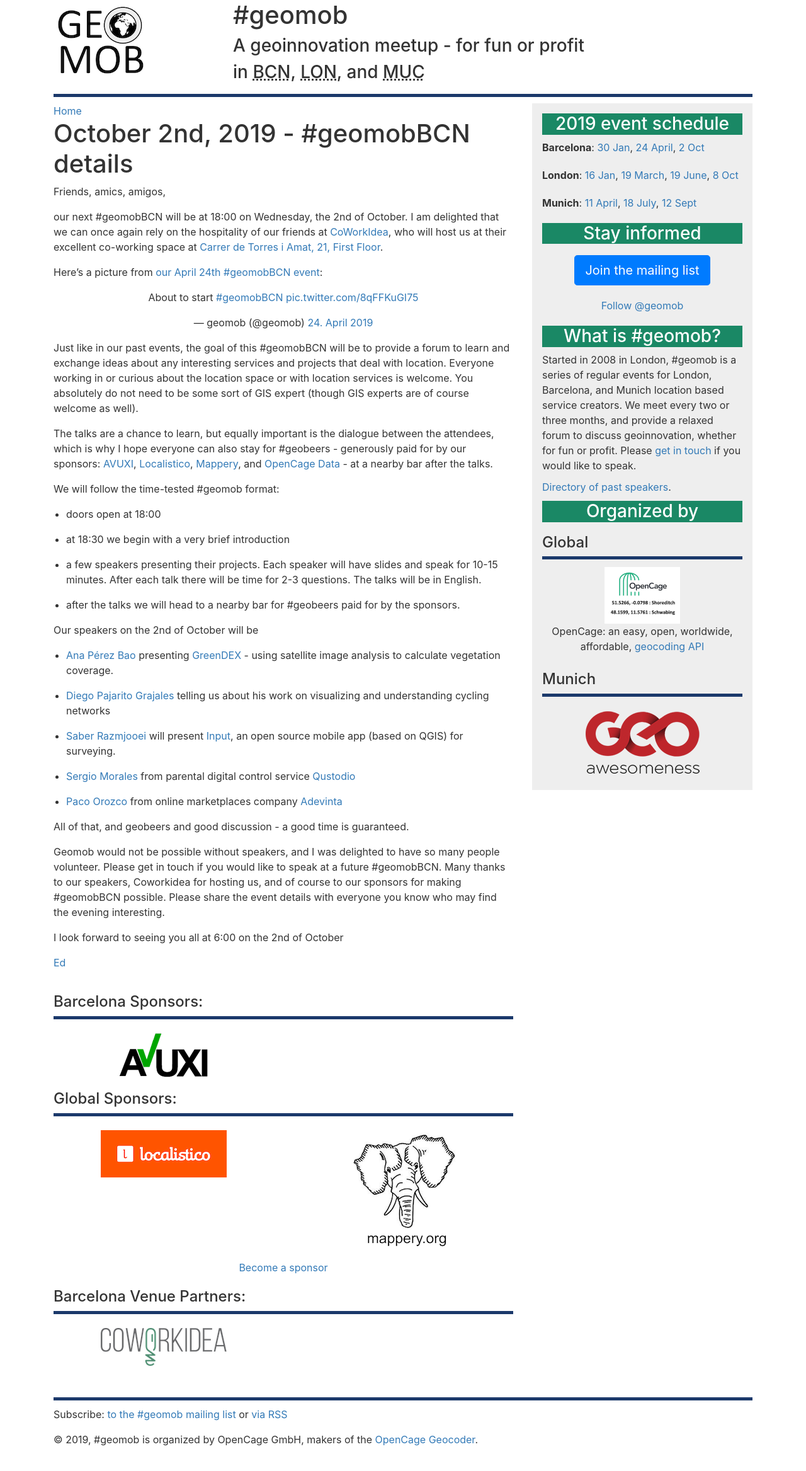
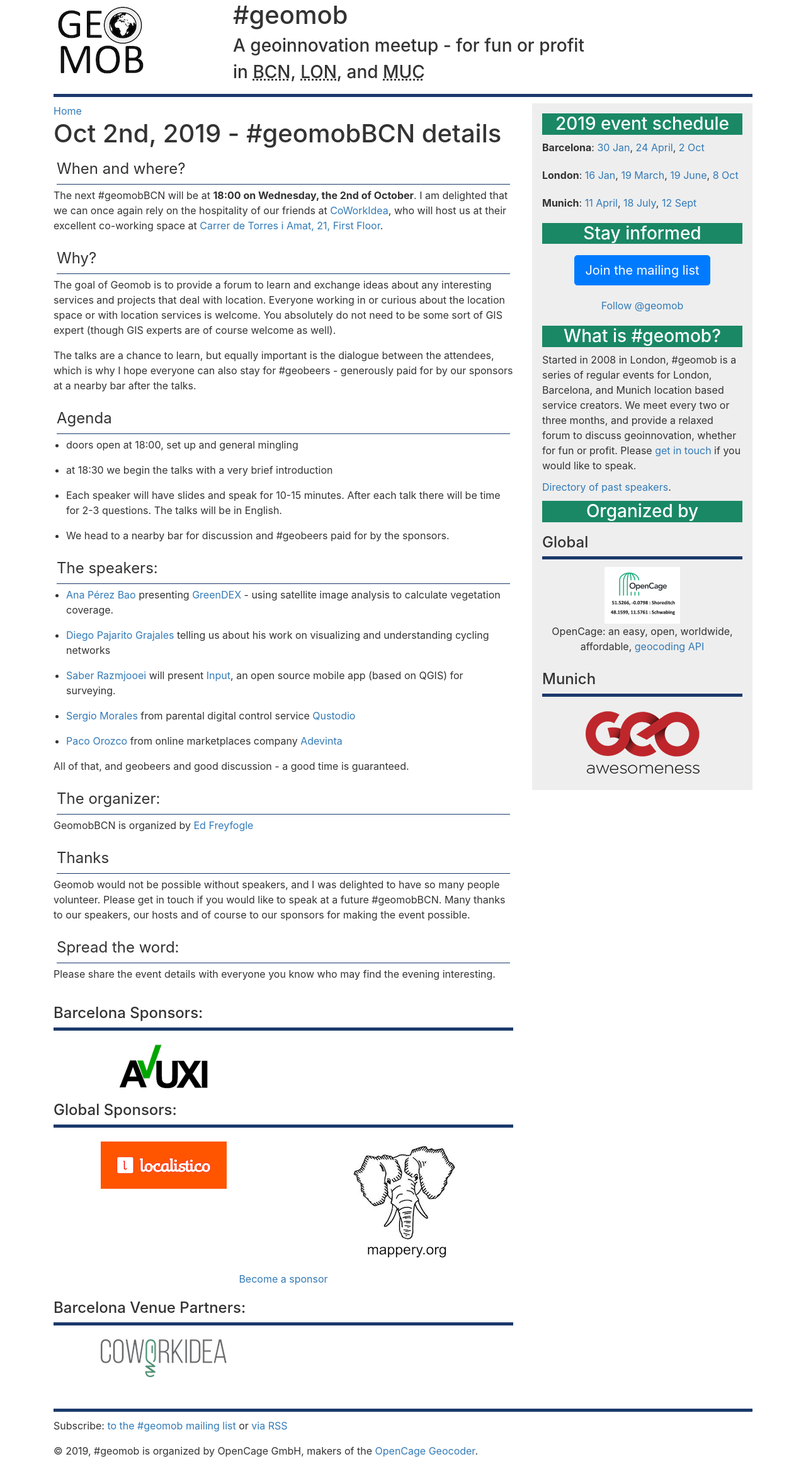
Before and after one commit to geomob/geomob-website, a Jekyll site: the page built from _posts/2019-05-23-oct-2nd-geomob-bcn-details.markdown, in a window 1280 px wide. Shown: the whole page at 63% size. Built offline with Jekyll 4.4.1, drawn with Linux system fonts in a browser that asks for light colours; comment, search, counter and statistics services are not loaded.

Commit message:
design tweaking

```diff
--- a/_includes/css.html
+++ b/_includes/css.html
@@ -32,6 +32,15 @@
     margin-bottom:2px;
     margin-top:2px;
   }
+  .heading {
+    font-size: 1.5em;
+    line-height: 2em;
+    margin: 5px;
+    border-bottom: 1px solid #1B396B;
+  }
+  .b {
+    font-weight:bold;
+  }
   .post-list {
     list-style-type: none;
     padding-left: 0;
--- a/_posts/2019-05-23-oct-2nd-geomob-bcn-details.markdown
+++ b/_posts/2019-05-23-oct-2nd-geomob-bcn-details.markdown
@@ -1,29 +1,23 @@
 ---
 layout: post
-title: "October 2nd, 2019 - #geomobBCN details"
+title: "Oct 2nd, 2019 - #geomobBCN details"
 date: 2019-05-23 09:11:37 +0000
 tags: 20191002 geomob geomobBCN
 permalink: /post/oct-2nd-2019-geomobbcn-details
 ---
 
 
-Friends, amics, amigos,
-
-our next #geomobBCN will be at 18:00 on Wednesday, the 2nd of October.
+<div class="heading">When and where?</div>
+The next #geomobBCN will be at
+<span class="b">18:00 on Wednesday, the 2nd of October</span>.
 I am delighted that we can once again rely on the hospitality of our friends at
 [CoWorkIdea](https://coworkidea.com/en/), who will host us at their
 excellent co-working space at [Carrer de Torres i Amat, 21, First Floor](https://goo.gl/maps/wEAX4uRU8EN2).
 
 
-Here's a picture from [our April 24th #geomobBCN event](/post/apr-24th-2019-geomobbcn-details):
+<div class="heading">Why?</div>
 
-<center>
-<blockquote class="twitter-tweet" data-lang="de"><p lang="en" dir="ltr">About to start <a href="https://twitter.com/hashtag/geomobBCN?src=hash&amp;ref_src=twsrc%5Etfw">#geomobBCN</a> <a href="https://t.co/8qFFKuGI75">pic.twitter.com/8qFFKuGI75</a></p>&mdash; geomob (@geomob) <a href="https://twitter.com/geomob/status/1121088789877858305?ref_src=twsrc%5Etfw">24. April 2019</a></blockquote>
-<script async src="https://platform.twitter.com/widgets.js" charset="utf-8"></script>
-</center>
-
-Just like in our past events, the goal of this
-#geomobBCN will be to provide a forum to learn and exchange ideas about any
+The goal of Geomob is to provide a forum to learn and exchange ideas about any
 interesting services and projects that deal with location. Everyone working in
 or curious about the location space or with location services is welcome. You
 absolutely do not need to be some sort of GIS expert (though GIS experts are
@@ -31,27 +25,23 @@
 
 The talks are a chance to learn, but equally important is the dialogue between
 the attendees, which is why I hope everyone can also stay for #geobeers -
-generously paid for by our sponsors:
-[AVUXI](https://www.avuxi.com),
-[Localistico](https://localistico.com/),
-[Mappery](http://mappery.org),
-and
-[OpenCage Data](https://opencagedata.com/) - at a nearby bar after the talks.
+generously paid for by our sponsors at a nearby bar after the talks.
 
-We will follow the time-tested #geomob format:
+<div class="heading">Agenda</div>
 
-* doors open at 18:00
+* doors open at 18:00, set up and general mingling
 
-* at 18:30 we begin with a very brief introduction
+* at 18:30 we begin the talks with a very brief introduction
 
-* a few speakers presenting their projects. Each speaker will have slides and
-speak for 10-15 minutes. After each talk there will be time for 2-3 questions.
+* Each speaker will have slides and speak for 10-15 minutes.
+After each talk there will be time for 2-3 questions.
 The talks will be in English.
 
-* after the talks we will head to a nearby bar for #geobeers paid for by the
+* We head to a nearby bar for discussion and #geobeers paid for by the
 sponsors.
 
-Our speakers on the 2nd of October will be
+
+<div class="heading">The speakers:</div>
 
 * [Ana Pérez Bao](https://www.linkedin.com/in/ana-p%C3%A9rez-bao-ab088759/) presenting [GreenDEX](https://greendex.es) - using satellite image analysis to calculate vegetation coverage.
 
@@ -65,16 +55,20 @@
 
 All of that, and geobeers and good discussion - a good time is guaranteed.
 
+<div class="heading">The organizer:</div>
+GeomobBCN is organized by [Ed Freyfogle](https://twitter.com/freyfogle)
+
+<div class="heading">Thanks</div>
+
 Geomob would not be possible without speakers, and I was delighted
 to have so many people volunteer. Please get in touch if you would like
-to speak at a future #geomobBCN. Many thanks to our speakers, Coworkidea for hosting
-us, and of course to our sponsors for making #geomobBCN possible.
+to speak at a future #geomobBCN. Many thanks to our speakers, our hosts
+and of course to our sponsors for making the event possible.
+
+<div class="heading">Spread the word:</div>
+
 Please share the event details with everyone you know who may find the
 evening interesting.
 
-I look forward to seeing you all at 6:00 on the 2nd of October
-
-[Ed](https://twitter.com/freyfogle)
-
 {% include sponsors_BCN.html %}
 {% include venues_BCN.html %}
```
